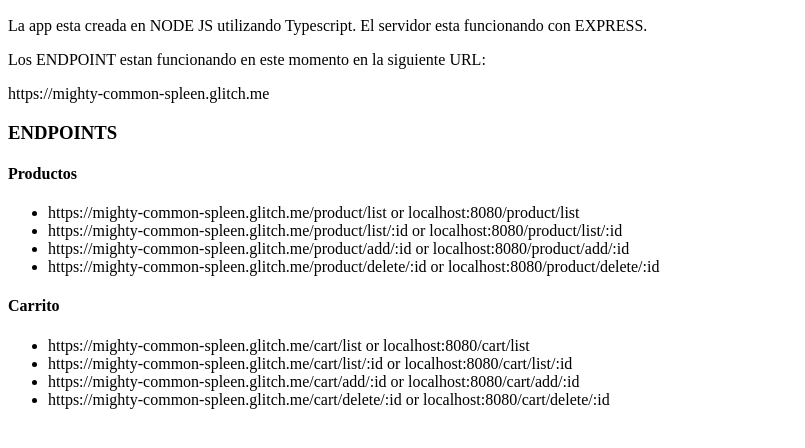
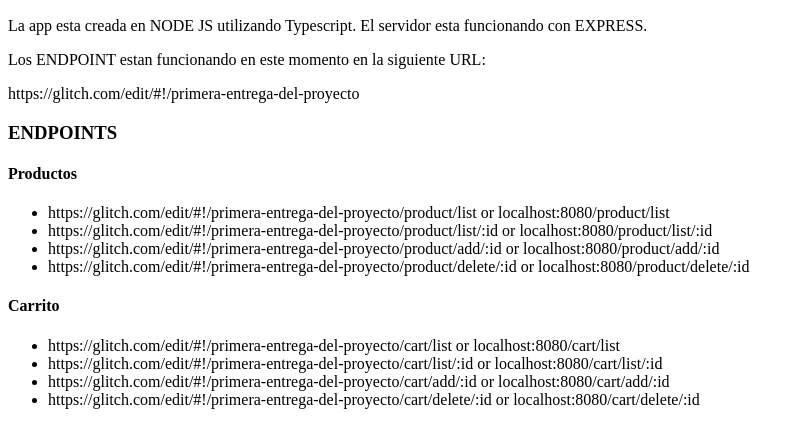
Before and after one commit to Ezequiel-Barrera/primeraEntrega, a website: page public/index.html in a window 1280 px wide. Shown: the part 110-558 px from the top of the page, without its empty margins (0-805 px from the left). Drawn offline with Linux system fonts and the light colour scheme.

Commit message:
Update index.html
actualizacion de glitch https://glitch.com/edit/#!/primera-entrega-del-proyecto

```diff
--- a/public/index.html
+++ b/public/index.html
@@ -15,23 +15,23 @@
 
     <p>Los ENDPOINT estan funcionando en este momento en la siguiente URL:</p>
 
-    <p>https://mighty-common-spleen.glitch.me</p>
+    <p>https://glitch.com/edit/#!/primera-entrega-del-proyecto</p>
 
     <h3>ENDPOINTS</h3>
 
     <h4>Productos</h4>
     <ul>
-        <li>https://mighty-common-spleen.glitch.me/product/list or localhost:8080/product/list</li>
-        <li>https://mighty-common-spleen.glitch.me/product/list/:id or localhost:8080/product/list/:id</li>
-        <li>https://mighty-common-spleen.glitch.me/product/add/:id or localhost:8080/product/add/:id</li>
-        <li>https://mighty-common-spleen.glitch.me/product/delete/:id or localhost:8080/product/delete/:id</li>
+        <li>https://glitch.com/edit/#!/primera-entrega-del-proyecto/product/list or localhost:8080/product/list</li>
+        <li>https://glitch.com/edit/#!/primera-entrega-del-proyecto/product/list/:id or localhost:8080/product/list/:id</li>
+        <li>https://glitch.com/edit/#!/primera-entrega-del-proyecto/product/add/:id or localhost:8080/product/add/:id</li>
+        <li>https://glitch.com/edit/#!/primera-entrega-del-proyecto/product/delete/:id or localhost:8080/product/delete/:id</li>
     </ul>
     <h4>Carrito</h4>
     <ul>
-        <li>https://mighty-common-spleen.glitch.me/cart/list or localhost:8080/cart/list</li>
-        <li>https://mighty-common-spleen.glitch.me/cart/list/:id or localhost:8080/cart/list/:id</li>
-        <li>https://mighty-common-spleen.glitch.me/cart/add/:id or localhost:8080/cart/add/:id</li>
-        <li>https://mighty-common-spleen.glitch.me/cart/delete/:id or localhost:8080/cart/delete/:id</li>
+        <li>https://glitch.com/edit/#!/primera-entrega-del-proyecto/cart/list or localhost:8080/cart/list</li>
+        <li>https://glitch.com/edit/#!/primera-entrega-del-proyecto/cart/list/:id or localhost:8080/cart/list/:id</li>
+        <li>https://glitch.com/edit/#!/primera-entrega-del-proyecto/cart/add/:id or localhost:8080/cart/add/:id</li>
+        <li>https://glitch.com/edit/#!/primera-entrega-del-proyecto/cart/delete/:id or localhost:8080/cart/delete/:id</li>
     </ul>
 </body>
 
```
